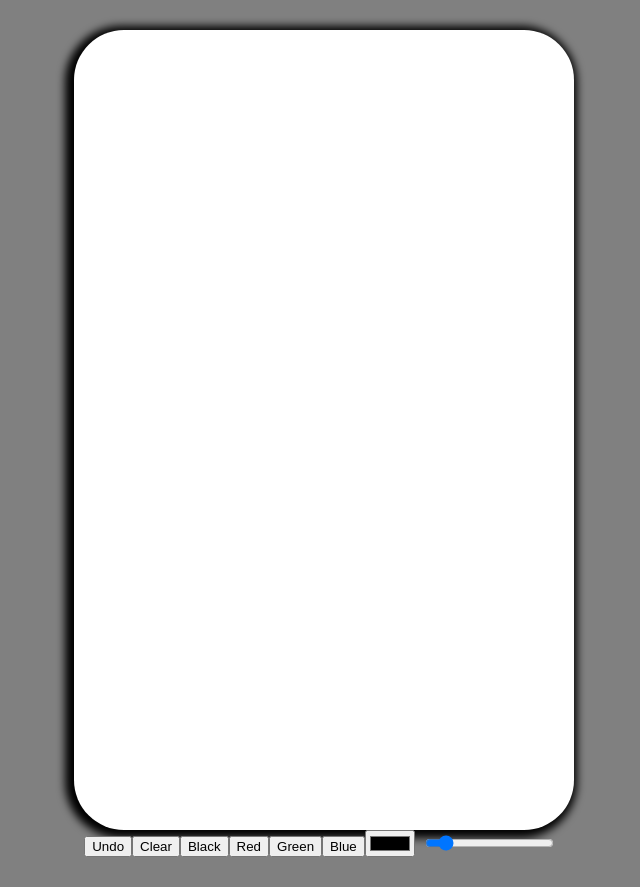
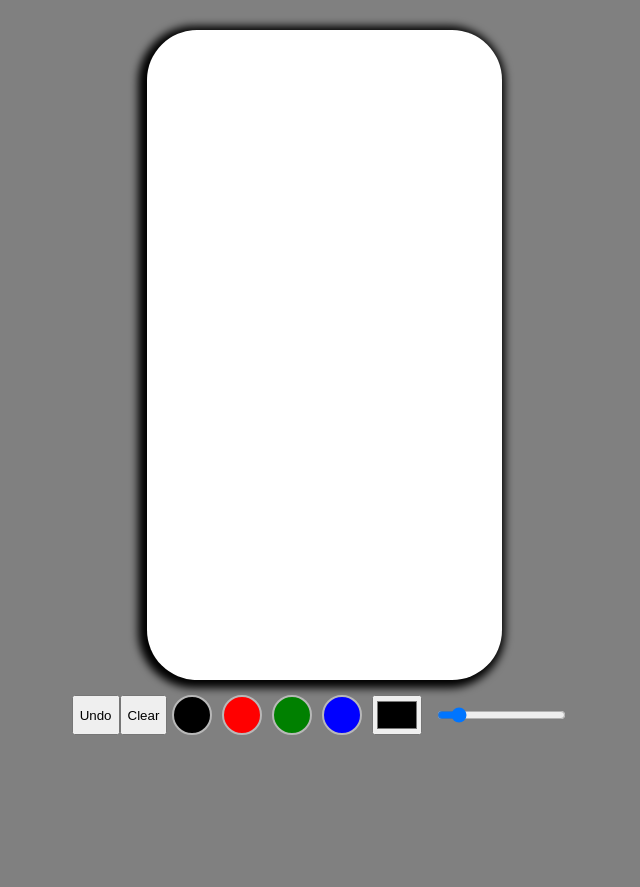
Before and after one commit to savoryboi/my-dood, a React (Create React App) app in the folder client/: page /Draw in a window 1280 px wide. Shown: the whole page, without its empty margins (316-956 px from the left). After the commit the page ends 800 px from the top, so only its background shows below. Built offline with nearby package versions, Linux system fonts and the light colour scheme.

Commit message:
added subtle styling

```diff
--- a/client/src/App.css
+++ b/client/src/App.css
@@ -16,6 +16,49 @@ canvas {
   box-shadow: -3px 2px 9px 6px black;
   border-radius: 50px;
   cursor: pointer;
+}
+
+.drawButtons {
+  display: flex;
+  justify-content: center;
+  margin-top: 15px;
+}
+
+.drawButtons .colorButton {
+  height: 40px;
+  width: 40px;
+  min-height: 40px;
+  max-height: 40px;
+  cursor: pointer;
+  display: inline-block;
+  cursor: pointer;
+  box-sizing: border-box;
+  border-radius: 50%;
+  border: 2px solid rgb(184, 184, 184);
+  align-self: center;
+  margin: 0 5px;
+}
+
+#black {
+  background: black;
+}
+
+#red {
+  background: red;
+}
+
+#green {
+  background: green;
+}
+
+#blue {
+  background: blue;
+}
+
+#picker {
+  align-self: center;
+  margin: 0 5px;
+  height: 40px;
 }
 
 .App {
--- a/client/src/App.js
+++ b/client/src/App.js
@@ -13,9 +13,8 @@ function App() {
   return (
     <div className="app">
       <Draw />
-      {/* <Header logo={logo} user={user} />
 
-      <Routes>
+      {/* <Routes>
         <Route
           path="/"
           element={
--- a/client/src/components/CanvasStuff/CanvasButtons.js
+++ b/client/src/components/CanvasStuff/CanvasButtons.js
@@ -8,11 +8,24 @@ export const CanvasButtons = () => {
     <div className="drawButtons">
       <button onClick={undoLast}>Undo</button>
       <button onClick={clearCanvas}>Clear</button>
-      <button onClick={() => changeColor("black")}>Black</button>
-      <button onClick={() => changeColor("red")}>Red</button>
-      <button onClick={() => changeColor("green")}>Green</button>
-      <button onClick={() => changeColor("blue")}>Blue</button>
+      <button
+        onClick={() => changeColor("black")}
+        class="colorButton"
+        id="black"
+      />
+      <button onClick={() => changeColor("red")} class="colorButton" id="red" />
+      <button
+        onClick={() => changeColor("green")}
+        class="colorButton"
+        id="green"
+      />
+      <button
+        onClick={() => changeColor("blue")}
+        class="colorButton"
+        id="blue"
+      />
       <input
+        id="picker"
         type="color"
         value="color"
         onChange={e => changeColor(e.target.value)}
--- a/client/src/components/CanvasStuff/CanvasContext.js
+++ b/client/src/components/CanvasStuff/CanvasContext.js
@@ -14,10 +14,10 @@ export const CanvasProvider = ({ children }) => {
 
   const prepareCanvas = () => {
     const canvas = canvasRef.current;
-    canvas.width = 500 * 2;
-    canvas.height = 800 * 2;
-    canvas.style.width = `500px`;
-    canvas.style.height = `800px `;
+    canvas.width = 355 * 2;
+    canvas.height = 650 * 2;
+    canvas.style.width = `355px`;
+    canvas.style.height = `650px `;
 
     const context = canvas.getContext("2d");
     context.scale(2, 2);
```
